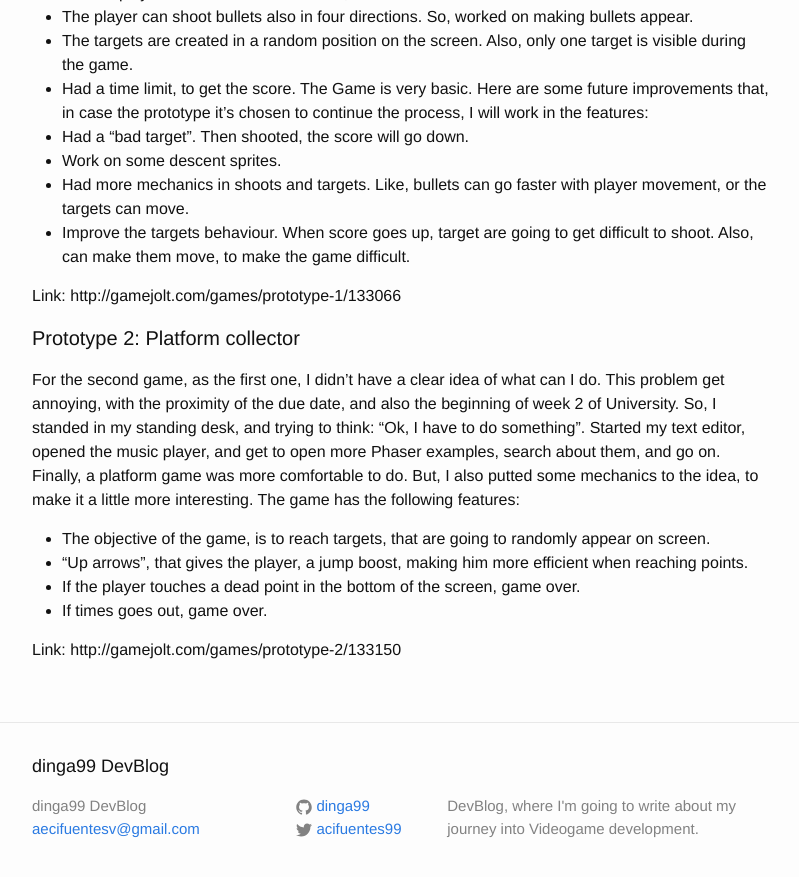
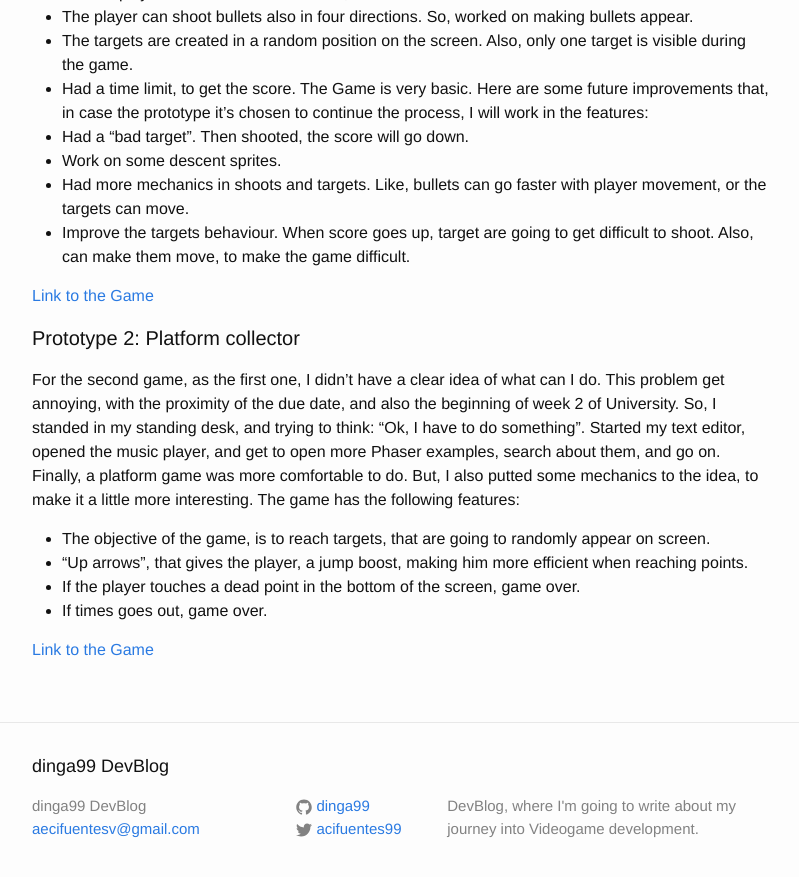
Before and after one commit to acifuentes99/dinga99.github.io, a Jekyll site: the page built from _posts/2016-03-13-first-post.markdown, in a window 1280 px wide and 900 px high, scrolled down 1155 px. Shown: the top 877 px of the window, without its empty margins (238-1037 px from the left). Built offline with Jekyll 4.4.1, drawn with Linux system fonts in a browser that asks for light colours.

Commit message:
otra vez D: ...

```diff
--- a/_posts/2016-03-13-first-post.markdown
+++ b/_posts/2016-03-13-first-post.markdown
@@ -45,7 +45,7 @@ The Game is very basic. Here are some future improvements that, in case the prot
 - Had more mechanics in shoots and targets. Like, bullets can go faster with player movement, or the targets can move.
 - Improve the targets behaviour. When score goes up, target are going to get difficult to shoot. Also, can make them move, to make the game difficult.
 
-Link: http://gamejolt.com/games/prototype-1/133066
+[Link to the Game](http://gamejolt.com/games/prototype-1/133066)
 
 
 #### Prototype 2: Platform collector
@@ -58,4 +58,4 @@ mechanics to the idea, to make it a little more interesting. The game has the fo
 - If the player touches a dead point in the bottom of the screen, game over.
 - If times goes out, game over.
 
-Link: http://gamejolt.com/games/prototype-2/133150
+[Link to the Game](http://gamejolt.com/games/prototype-2/133150)
```
